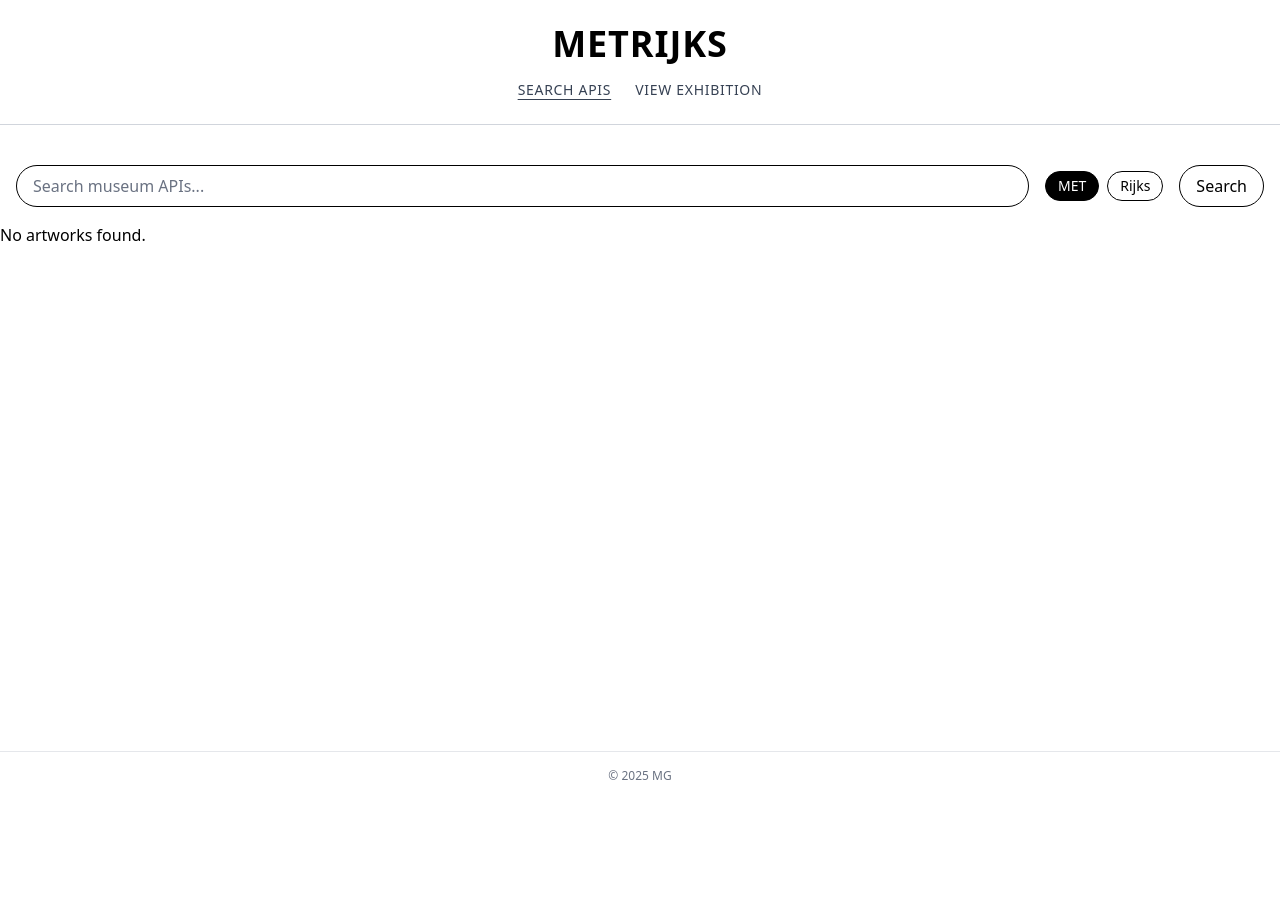
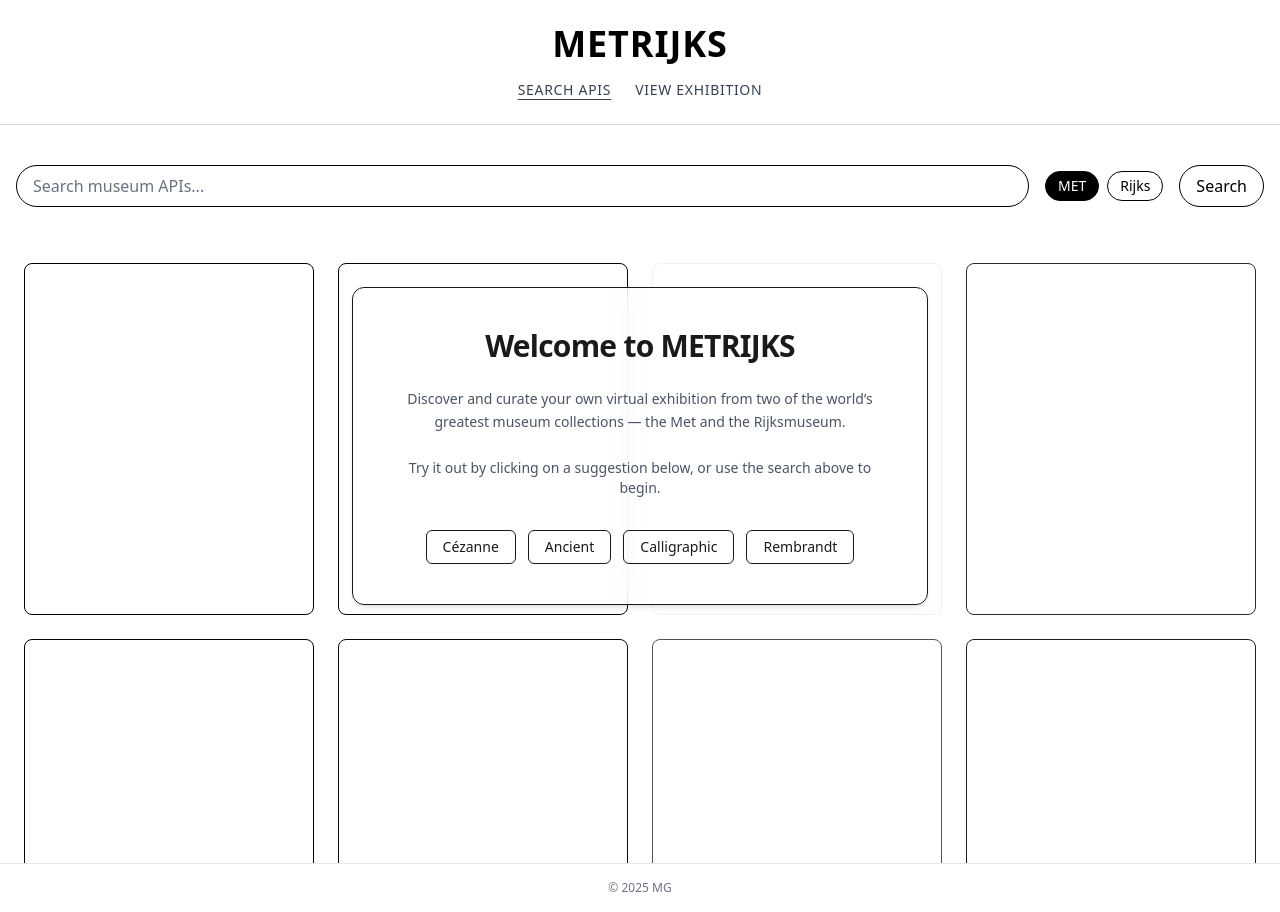
Before and after one commit to MGough22/metrijks, a React (Vite) app: page / in a window 1280 px wide. Before the commit the page ends 800 px from the top, so only its background shows below. Built offline with nearby package versions, Linux system fonts and the light colour scheme; what ldrs would draw is missing.

Commit message:
adds engaging landing page

```diff
--- a/src/components/ArtworkList.jsx
+++ b/src/components/ArtworkList.jsx
@@ -5,12 +5,13 @@
 import { useSearchContext } from "../context/SearchContext";
 import FilterPanel from "../components/FilterPanel";
 import ArtworkCard from "./ArtworkCard";
+import LandingSuggestions from "./LandingSuggestions";
 import { hatch } from "ldrs";
 
 hatch.register();
 
 export default function ArtworkList() {
-  const { searchTerm, searchSource } = useSearchContext();
+  const { searchTerm, searchSource, setSearchTerm } = useSearchContext();
   const [artworks, setArtworks] = useState([]);
   const [isLoading, setIsLoading] = useState(false);
   const [error, setError] = useState(null);
@@ -76,6 +77,10 @@
   useEffect(() => {
     fetchArtworks();
   }, [searchTerm, searchSource, currentPage]);
+
+  if (!searchTerm) {
+    return <LandingSuggestions onSelect={term => setSearchTerm(term)} />;
+  }
 
   if (isLoading)
     return (
--- /dev/null
+++ b/src/components/GhostArtworkCard.jsx
@@ -0,0 +1,8 @@
+export default function GhostArtworkCard({ opacity = 0 }) {
+  return (
+    <div
+      className="bg-white border border-black-300 rounded-lg overflow-hidden h-[22rem] w-full transition-transform duration-1000"
+      style={{ opacity }}
+    />
+  );
+}
--- /dev/null
+++ b/src/components/GhostArtworkGrid.jsx
@@ -0,0 +1,48 @@
+import { useEffect, useRef, useState } from "react";
+import GhostArtworkCard from "./GhostArtworkCard";
+
+const TOTAL_CARDS = 20;
+
+export default function GhostArtworkGrid() {
+  const [opacities, setOpacities] = useState(() =>
+    Array.from({ length: TOTAL_CARDS }, () => 0)
+  );
+
+  const animationRef = useRef(null);
+  const startTimeRef = useRef(null);
+
+  const offsets = useRef(
+    Array.from({ length: TOTAL_CARDS }, () => Math.random() * Math.PI * 2)
+  );
+
+  const frequencies = useRef(
+    Array.from({ length: TOTAL_CARDS }, () => 0.8 + Math.random() * 0.7)
+  );
+
+  useEffect(() => {
+    const animate = timestamp => {
+      if (!startTimeRef.current) startTimeRef.current = timestamp;
+      const elapsed = (timestamp - startTimeRef.current) / 1000;
+
+      const newOpacities = offsets.current.map((offset, i) => {
+        const sine = Math.sin(elapsed * frequencies.current[i] + offset);
+        const shimmer = 0.5 * (sine + 1);
+        return shimmer;
+      });
+
+      setOpacities(newOpacities);
+      animationRef.current = requestAnimationFrame(animate);
+    };
+
+    animationRef.current = requestAnimationFrame(animate);
+    return () => cancelAnimationFrame(animationRef.current);
+  }, []);
+
+  return (
+    <div className="grid grid-cols-1 sm:grid-cols-2 md:grid-cols-3 lg:grid-cols-4 gap-6 px-6 py-10 pointer-events-none">
+      {opacities.map((opacity, i) => (
+        <GhostArtworkCard key={i} opacity={opacity} />
+      ))}
+    </div>
+  );
+}
--- /dev/null
+++ b/src/components/LandingSuggestions.jsx
@@ -0,0 +1,51 @@
+import GhostArtworkGrid from "./GhostArtworkGrid";
+import { useEffect, useState } from "react";
+
+export default function LandingSuggestions({ onSelect }) {
+  const suggestions = ["Cézanne", "Ancient", "Calligraphic", "Rembrandt"];
+  const [visible, setVisible] = useState(false);
+
+  useEffect(() => {
+    const timer = setTimeout(() => setVisible(true), 100);
+    return () => clearTimeout(timer);
+  }, []);
+
+  return (
+    <div className="relative min-h-[calc(100vh-10rem)] px-4 py-16 overflow-hidden">
+      {/* Ghost grid */}
+      <div className="absolute inset-0 z-[-1]">
+        <GhostArtworkGrid />
+      </div>
+
+      {/* Welcome information */}
+      <div
+        className={`max-w-xl mx-auto border border-black rounded-xl p-10 bg-white/80 backdrop-blur-md shadow-md text-center space-y-6 z-10 transition-opacity duration-2000 ${
+          visible ? "opacity-90" : "opacity-0"
+        }`}
+      >
+        <h1 className="text-3xl font-semibold tracking-tight text-black">
+          Welcome to METRIJKS
+        </h1>
+        <p className="text-sm text-gray-700 leading-relaxed">
+          Discover and curate your own virtual exhibition from two of the
+          world’s greatest museum collections — the Met and the Rijksmuseum.
+        </p>
+        <p className="text-sm text-gray-700">
+          Try it out by clicking on a suggestion below, or use the search above
+          to begin.
+        </p>
+        <div className="flex flex-wrap justify-center gap-3 pt-2">
+          {suggestions.map(term => (
+            <button
+              key={term}
+              onClick={() => onSelect(term)}
+              className="px-4 py-1.5 border border-black rounded-md hover:bg-black hover:text-white transition-colors duration-200 text-sm"
+            >
+              {term}
+            </button>
+          ))}
+        </div>
+      </div>
+    </div>
+  );
+}
--- a/src/index.css
+++ b/src/index.css
@@ -28,3 +28,58 @@
 .animate-fade-in {
   animation: fade-in 0.3s ease-out forwards;
 }
+
+@keyframes fadeInUp {
+  from {
+    opacity: 0;
+    transform: translateY(20px);
+  }
+  to {
+    opacity: 1;
+    transform: translateY(0);
+  }
+}
+
+.animate-fade-in-up {
+  animation: fadeInUp 0.6s ease-out both;
+}
+
+@keyframes slow-spin {
+  from {
+    transform: rotate(0deg);
+  }
+  to {
+    transform: rotate(360deg);
+  }
+}
+
+.animate-slow-spin {
+  animation: slow-spin 60s linear infinite;
+}
+
+@keyframes spin-slow {
+  from {
+    transform: rotate(0deg);
+  }
+  to {
+    transform: rotate(360deg);
+  }
+}
+
+.animate-spin-slow {
+  animation: spin-slow 90s linear infinite;
+}
+
+@keyframes fadeInOut {
+  0%,
+  100% {
+    opacity: 0;
+  }
+  50% {
+    opacity: 0.12;
+  }
+}
+
+.animate-fade-loop {
+  animation: fadeInOut 6s ease-in-out infinite;
+}
```
